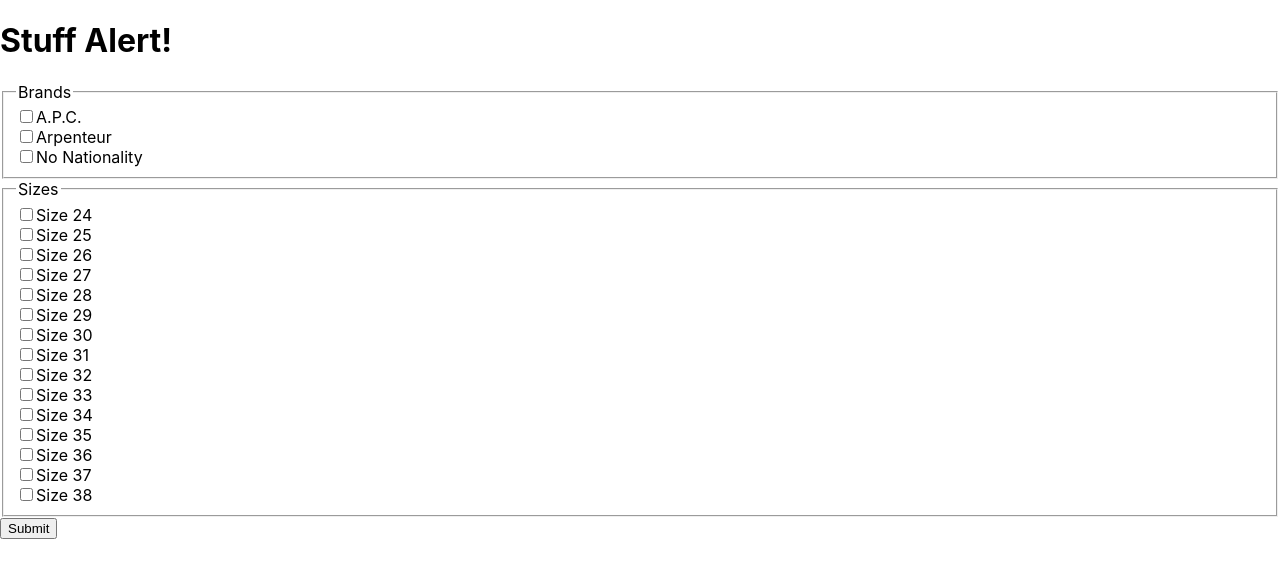
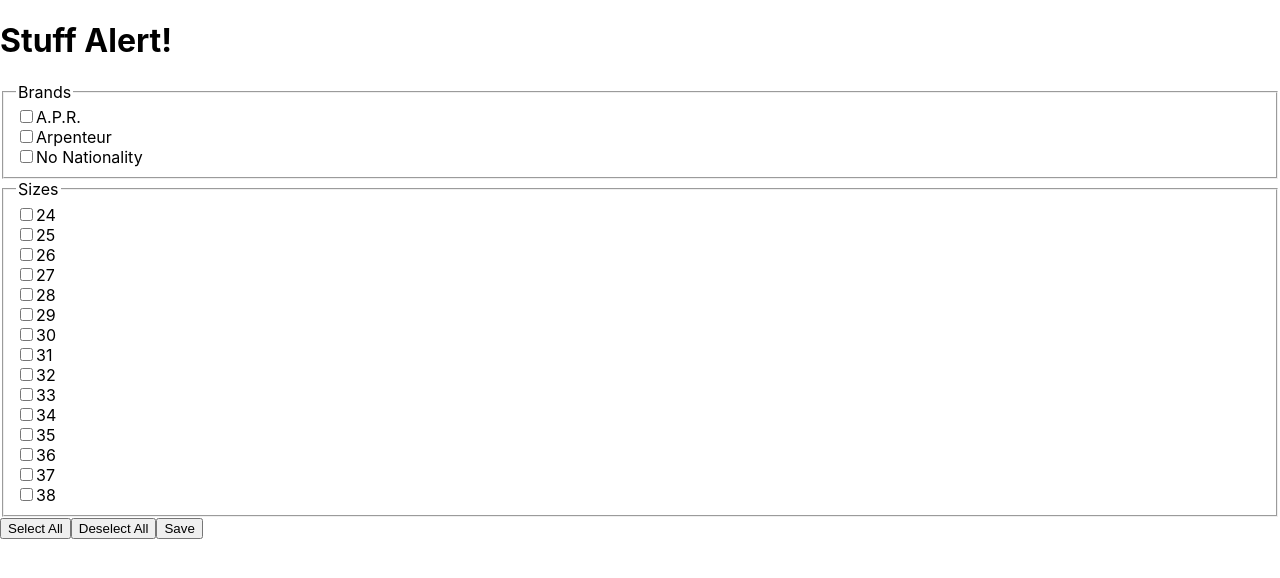
Before and after one commit to BZhong7/stuff-alert-page, a React (Create React App) app: page / in a window 1280 px wide. Shown: the top 578 px of the page. Built offline with nearby package versions, Linux system fonts and the light colour scheme.

Commit message:
New template for webpage

```diff
--- a/src/App.js
+++ b/src/App.js
@@ -1,242 +1,111 @@
 import React, { Component } from "react";
-import './App.css';
+import Checkbox from "./Checkbox";
 
-const makeCheckbox = (
-    <div className = "form-check">
-      <label>
-        <input type="checkbox"
-          name = "chkA.P.C."
-          value = "A.P.C." />
-        A.P.C.
-      </label>
-    </div>
-);
+const BRANDS = ["A.P.R.", "Arpenteur", "No Nationality"];
+const SIZES = [
+    "24", "25", "26", "27", "28", "29",
+    "30", "31", "32", "33", "34", "35", "36", "37", "38"
+    ];
 
 class App extends Component {
-  constructor(props) {
-    super(props);
-    this.state = {
-      selectedOption: "28"
+  state = {
+    checkboxes: BRANDS.reduce(
+      (options, option) => ({
+        ...options,
+        [option]: false
+      }),
+      {}
+    )
   };
+
+  selectAllCheckboxes = isSelected => {
+    Object.keys(this.state.checkboxes).forEach(checkbox => {
+      // BONUS: Can you explain why we pass updater function to setState instead of an object?
+      this.setState(prevState => ({
+        checkboxes: {
+          ...prevState.checkboxes,
+          [checkbox]: isSelected
         }
+      }));
+    });
+  };
 
-  handleOptionChange = changeEvent => {
-    this.setState({
-      selectedOption: changeEvent.target.value
-    });
+  selectAll = () => this.selectAllCheckboxes(true);
+
+  deselectAll = () => this.selectAllCheckboxes(false);
+
+  handleCheckboxChange = changeEvent => {
+    const { name } = changeEvent.target;
+
+    this.setState(prevState => ({
+      checkboxes: {
+        ...prevState.checkboxes,
+        [name]: !prevState.checkboxes[name]
+      }
+    }));
   };
 
   handleFormSubmit = formSubmitEvent => {
     formSubmitEvent.preventDefault();
 
-    console.log("You have submitted:", this.state.selectedOption);
+    Object.keys(this.state.checkboxes)
+      .filter(checkbox => this.state.checkboxes[checkbox])
+      .forEach(checkbox => {
+        console.log(checkbox, "is selected.");
+      });
   };
 
+  createCheckbox = option => (
+    <Checkbox
+      label={option}
+      isSelected={this.state.checkboxes[option]}
+      onCheckboxChange={this.handleCheckboxChange}
+      key={option}
+    />
+  );
+
+  createBrandCheckboxes = () => BRANDS.map(this.createCheckbox);
+  createSizeCheckboxes = () => SIZES.map(this.createCheckbox);
 
   render() {
     return (
+      <div className="container">
+        <div className="row mt-5">
+          <div className="col-sm-12">
             <form onSubmit={this.handleFormSubmit}>
               <h1>Stuff Alert!</h1>
                 <fieldset>
                   <legend>Brands</legend>
-                {makeCheckbox}
-                <div className="form-check">
-                  <label>
-                    <input
-                      type="checkbox"
-                      name="react-tips"
-                      value="Arpenteur"
-                      className="form-check-input"
-                    />
-                    Arpenteur
-                  </label>
-                </div>
-                <div className="form-check">
-                  <label>
-                    <input
-                      type="checkbox"
-                      name="react-tips"
-                      value="No Nationality"
-                      className="form-check-input"
-                    />
-                    No Nationality
-                  </label>
-                </div>
+                    {this.createBrandCheckboxes()}
                 </fieldset>
                 <fieldset>
                   <legend>Sizes</legend>
-              <div className="form-check">
-                <label>
-                  <input
-                    type="checkbox"
-                    name="react-tips"
-                    value="24"
-                   className="form-check-input"
-                  />
-                  Size 24
-                </label>
+                    {this.createSizeCheckboxes()}
+                </fieldset>
+
+              <div className="form-group mt-2">
+                <button
+                  type="button"
+                  className="btn btn-outline-primary mr-2"
+                  onClick={this.selectAll}
+                >
+                  Select All
+                </button>
+                <button
+                  type="button"
+                  className="btn btn-outline-primary mr-2"
+                  onClick={this.deselectAll}
+                >
+                  Deselect All
+                </button>
+                <button type="submit" className="btn btn-primary">
+                  Save
+                </button>
               </div>
-              <div className="form-check">
-                <label>
-                  <input
-                    type="checkbox"
-                    name="react-tips"
-                    value="25"
-                   className="form-check-input"
-                  />
-                  Size 25
-                </label>
+            </form>
           </div>
-              <div className="form-check">
-                <label>
-                  <input
-                    type="checkbox"
-                    name="react-tips"
-                    value="26"
-                   className="form-check-input"
-                  />
-                  Size 26
-                </label>
         </div>
-              <div className="form-check">
-                <label>
-                  <input
-                    type="checkbox"
-                    name="react-tips"
-                    value="27"
-                   className="form-check-input"
-                  />
-                  Size 27
-                </label>
       </div>
-              <div className="form-check">
-                <label>
-                  <input
-                    type="checkbox"
-                    name="react-tips"
-                    value="28"
-                    className="form-check-input"
-                  />
-                  Size 28
-                </label>
-              </div>
-              <div className="form-check">
-                <label>
-                  <input
-                    type="checkbox"
-                    name="react-tips"
-                    value="29"
-                   className="form-check-input"
-                  />
-                  Size 29
-                </label>
-              </div>
-              <div className="form-check">
-                <label>
-                  <input
-                    type="checkbox"
-                    name="react-tips"
-                    value="30"
-                   className="form-check-input"
-                  />
-                  Size 30
-                </label>
-              </div>
-              <div className="form-check">
-                <label>
-                  <input
-                    type="checkbox"
-                    name="react-tips"
-                    value="31"
-                   className="form-check-input"
-                  />
-                  Size 31
-                </label>
-              </div>
-              <div className="form-check">
-                <label>
-                  <input
-                    type="checkbox"
-                    name="react-tips"
-                    value="32"
-                   className="form-check-input"
-                  />
-                  Size 32
-                </label>
-              </div>
-              <div className="form-check">
-                <label>
-                  <input
-                    type="checkbox"
-                    name="react-tips"
-                    value="33"
-                   className="form-check-input"
-                  />
-                  Size 33
-                </label>
-              </div>
-              <div className="form-check">
-                <label>
-                  <input
-                    type="checkbox"
-                    name="react-tips"
-                    value="34"
-                   className="form-check-input"
-                  />
-                  Size 34
-                </label>
-              </div>
-              <div className="form-check">
-                <label>
-                  <input
-                    type="checkbox"
-                    name="react-tips"
-                    value="35"
-                   className="form-check-input"
-                  />
-                  Size 35
-                </label>
-              </div>
-              <div className="form-check">
-                <label>
-                  <input
-                    type="checkbox"
-                    name="react-tips"
-                    value="36"
-                   className="form-check-input"
-                  />
-                  Size 36
-                </label>
-              </div>
-              <div className="form-check">
-                <label>
-                  <input
-                    type="checkbox"
-                    name="react-tips"
-                    value="37"
-                   className="form-check-input"
-                  />
-                  Size 37
-                </label>
-              </div>
-              <div className="form-check">
-                <label>
-                  <input
-                    type="checkbox"
-                    name="react-tips"
-                    value="38"
-                   className="form-check-input"
-                  />
-                  Size 38
-                </label>
-              </div>
-              <div className="form-group">
-              </div>
-            </fieldset>
-            <button className="btn btn-primary mt-2" type="submit">
-                Submit
-            </button>
-        </form>
     );
   }
 }
--- /dev/null
+++ b/src/Checkbox.js
@@ -0,0 +1,18 @@
+import React from "react";
+
+const Checkbox = ({ label, isSelected, onCheckboxChange }) => (
+  <div className="form-check">
+    <label>
+      <input
+        type="checkbox"
+        name={label}
+        checked={isSelected}
+        onChange={onCheckboxChange}
+        className="form-check-input"
+      />
+      {label}
+    </label>
+  </div>
+);
+
+export default Checkbox;
```
Lines whose indentation alone changed are shown as unchanged.
